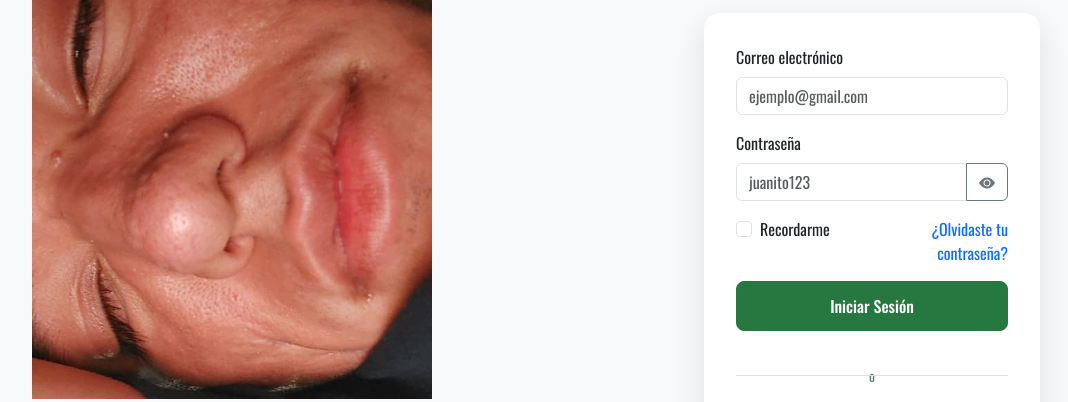
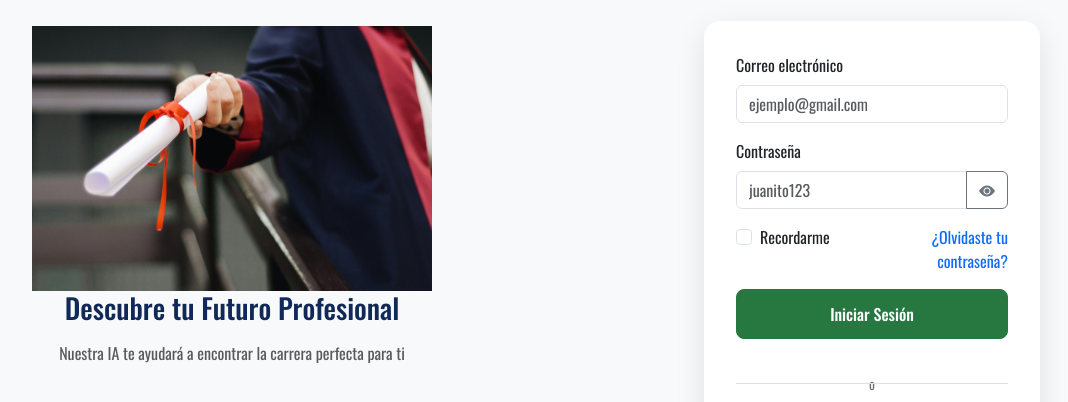
Before and after one commit to AxelYeray/cloudfriends, a plain HTML site: page index.html in a window 1280 px wide. Shown: the part 240-642 px from the top of the page, without its empty margins (88-1156 px from the left). Drawn offline with nearby package versions, Linux system fonts and the light colour scheme.

Commit message:
ahora si

```diff
--- a/index.html
+++ b/index.html
@@ -16,9 +16,9 @@
     <div class="container-fluid h-100">
         <div class="row h-100">
             <!-- Imagen lateral (solo desktop) -->
-            <div class="col-lg-6 d-none d-lg-flex align-items-center justify-content-center bg-light">
+            <div class="col-lg-6 d-none d-lg-flex align-items-center justify-content-center bg-light" left>
                 <div class="text-center">
-                    <img src="/Multimedia/axel.jpg" class="img-fluid" style="max-width: 400px;">
+                    <img src="/Multimedia/pexels-ekrulila-2292837.jpg" class="img-fluid" style="max-width: 400px;">
                     <h3 class="text-primary-custom mb-3">Descubre tu Futuro Profesional</h3>
                     <p class="text-muted">Nuestra IA te ayudará a encontrar la carrera perfecta para ti</p>
                 </div>
@@ -27,13 +27,13 @@
             <!-- Formulario de login -->
             <div class="col-lg-6 d-flex align-items-center justify-content-center">
                 <div class="login-container">
-                    <div class="text-center mb-4vleft">
+                    <div class="text-center mb-4">
                         <img src="/Multimedia/cloud-library.png" alt="Logo" class="logo mb-3">
                         <h2 class="text-primary-custom mb-2">Bienvenido a tu Futuro Profesional</h2>
                         <p class="text-muted">Inicia sesión para continuar</p>
                     </div>
 
-                    <div class="login-card right">
+                    <div class="login-card">
                         <form id="loginForm">
                             <div class="mb-3">
                                 <label for="email" class="form-label">Correo electrónico</label>
--- a/styles.css
+++ b/styles.css
@@ -19,6 +19,10 @@ body {
 }
 
 .left{
+  width: 40%;
+}
+
+.right{
   width: 40%;
 }
 
```
